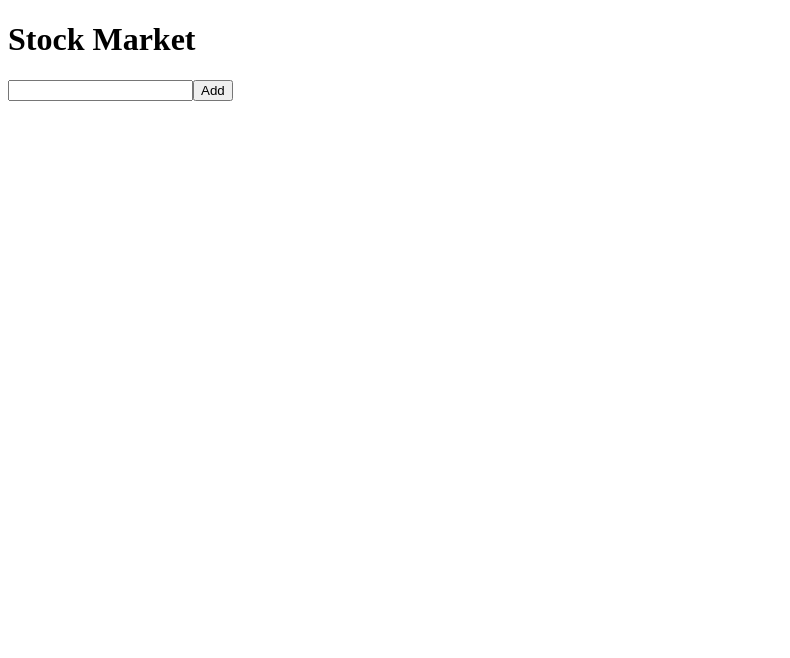
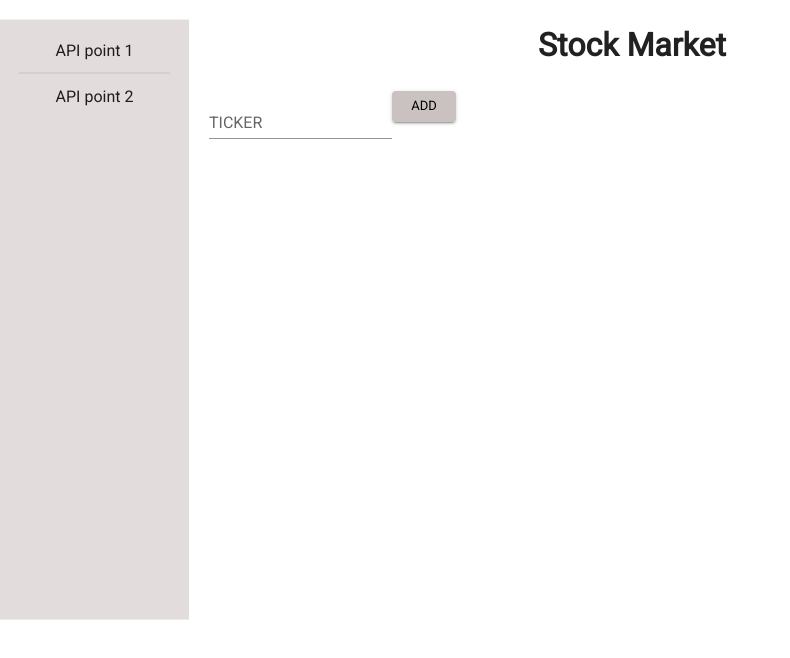
Before and after one commit to Bdhawa123/StockMarket, a React (Vite) app: page / in a window 1280 px wide. Shown: the top 658 px of the page, without its empty margins (0-790 px from the left). Built offline with nearby package versions, Linux system fonts and the light colour scheme.

Commit message:
added few css improvements and sidebar css yet to add nav

```diff
--- a/index.html
+++ b/index.html
@@ -3,6 +3,10 @@
   <head>
     <meta charset="UTF-8" />
     <meta name="viewport" content="width=device-width, initial-scale=1.0" />
+    <link
+      href="https://fonts.googleapis.com/css2?family=Roboto&display=swap"
+      rel="stylesheet"
+    />
     <title>stockmarket</title>
   </head>
   <body>
--- a/package.json
+++ b/package.json
@@ -10,6 +10,9 @@
     "preview": "vite preview"
   },
   "dependencies": {
+    "@emotion/react": "^11.14.0",
+    "@emotion/styled": "^11.14.1",
+    "@mui/material": "^7.3.9",
     "d3": "^7.9.0",
     "react": "^19.2.0",
     "react-dom": "^19.2.0",
--- a/src/App.jsx
+++ b/src/App.jsx
@@ -1,14 +1,65 @@
 import { useState } from "react";
+import { createTheme, ThemeProvider } from "@mui/material/styles";
 import LoadChart from "./component/LoadCharts";
+import SideNav from "./component/SideNav";
+import { CssBaseline } from "@mui/material";
 // import "./App.css";
 
-function App() {
+const theme = createTheme({
+  typography: {
+    fontFamily: "'Roboto', sans-serif",
+  },
+});
+
+function AppMain() {
   return (
-    <div>
-      <h1>Stock Market</h1>
-      <LoadChart />
+    <div style={styles.container}>
+      <div style={styles.column1}>
+        <SideNav />
+      </div>
+      <div>
+        <h1 style={styles.heading}>Stock Market</h1>
+        <LoadChart />
+      </div>
     </div>
   );
 }
 
+const styles = {
+  container: {
+    display: "grid",
+    gridTemplateColumns: "1.5fr 8.5fr",
+    height: "100vh",
+    gap: "20px",
+  },
+
+  heading: {
+    display: "grid",
+    placeItems: "center",
+    margin: "2%",
+    width: "75%",
+  },
+  column1: {
+    backgroundColor: " #b3a4a462",
+    position: "relative",
+    height: "calc(75vh)",
+    position: "sticky",
+    top: "20px",
+    marginTop: "5%",
+
+    // gridColumnStart: "1",
+    // gridRowStart: "1/span 8",
+    // gridRowEnd: "last-line",
+  },
+};
+
+const App = () => {
+  return (
+    <ThemeProvider theme={theme}>
+      <CssBaseline />
+      <AppMain />
+    </ThemeProvider>
+  );
+};
+
 export default App;
--- a/src/component/Chart.jsx
+++ b/src/component/Chart.jsx
@@ -4,8 +4,6 @@ import InteractionLayer from "./InteractionLayer";
 import * as d3 from "d3";
 
 const Chart = ({ data }) => {
-  // console.log(data);
-
   return (
     <div style={{ padding: "20px" }}>
       <h2 style={{ textAlign: "center" }}>{data.ticker}</h2>
--- a/src/component/InteractionLayer.jsx
+++ b/src/component/InteractionLayer.jsx
@@ -17,7 +17,7 @@ const InteractionLayer = ({
     const xDate = x.invert(mouseX);
     const bisect = d3.bisector((d) => d.date).center;
 
-    const activePoints = completeDataSet.map((dataSet, index) => {
+    const activePoints = completeDataSet.map((dataSet) => {
       const i = bisect(dataSet, xDate);
       return {
         data: dataSet[i],
--- a/src/component/LoadCharts.jsx
+++ b/src/component/LoadCharts.jsx
@@ -1,6 +1,7 @@
-import React, { act, useEffect, useState } from "react";
+import React, { useState } from "react";
 import { IoIosClose } from "react-icons/io";
 import Chart from "./Chart";
+import { Button, TextField } from "@mui/material";
 
 const LoadChart = () => {
   const [input, setInput] = useState("");
@@ -19,7 +20,6 @@ const LoadChart = () => {
       if (response.status === 200) {
         const actualData = await response.json();
         let bool = data.some((x) => x.ticker === actualData.ticker);
-        // const bool = data.filter((x)=>x.ticker)
         if (!bool) setData([...data, actualData]);
       }
     } catch (e) {
@@ -29,20 +29,30 @@ const LoadChart = () => {
 
   return (
     <div>
-      <input value={input} onChange={(e) => setInput(e.target.value)} />
-      <button
+      <TextField
+        label={input === "" ? "TICKER" : ""}
+        variant="standard"
+        onChange={(e) => setInput(e.target.value)}
+        sx={styles.inputStyle}
+      />
+      <Button
+        variant="contained"
+        size="small"
         onClick={() => {
           fetchTickerData(input);
         }}
+        sx={styles.button}
       >
         Add
-      </button>
+      </Button>
       <div>
         {data.map((d) => {
           return (
-            <div style={styles.backgroundStyling}>
+            <div style={styles.objectStyle}>
               {d.ticker}
               <IoIosClose
+                size={25}
+                style={styles.closeIcon}
                 onClick={() => {
                   removeSet(d.ticker);
                 }}
@@ -59,13 +69,27 @@ const LoadChart = () => {
 };
 
 const styles = {
-  backgroundStyling: {
+  objectStyle: {
     background: "#c9c2c1",
     borderRadius: "3px",
     display: "inline-flex",
     padding: "2px 6px",
     margin: "1px",
   },
+
+  closeIcon: {
+    padding: "1px",
+    cursor: "pointer",
+  },
+
+  inputStyle: {
+    marginBottom: "1%",
+  },
+
+  button: {
+    backgroundColor: "#c9c2c1",
+    color: "black",
+  },
 };
 
 export default LoadChart;
--- /dev/null
+++ b/src/component/SideNav.jsx
@@ -0,0 +1,32 @@
+import { Divider } from "@mui/material";
+import { color } from "d3";
+import React, { useState } from "react";
+
+const SideNav = () => {
+  const [bar, setBar] = useState(true);
+  return bar ? (
+    <div style={styles.container}>
+      <div style={styles.SideNav}> API point 1</div>
+
+      <Divider style={styles.divider} />
+      <Divider />
+      <div style={styles.SideNav}> API point 2</div>
+    </div>
+  ) : null;
+};
+
+const styles = {
+  container: {
+    display: "grid",
+    placeItems: "center",
+    paddingTop: "10%",
+  },
+
+  divider: {
+    backgroundColor: "#06060702",
+    width: "80%",
+    margin: "10px 10px",
+  },
+};
+
+export default SideNav;
```
Also changed, not shown: 1 other file (tests, documents, lock files or other folders).
